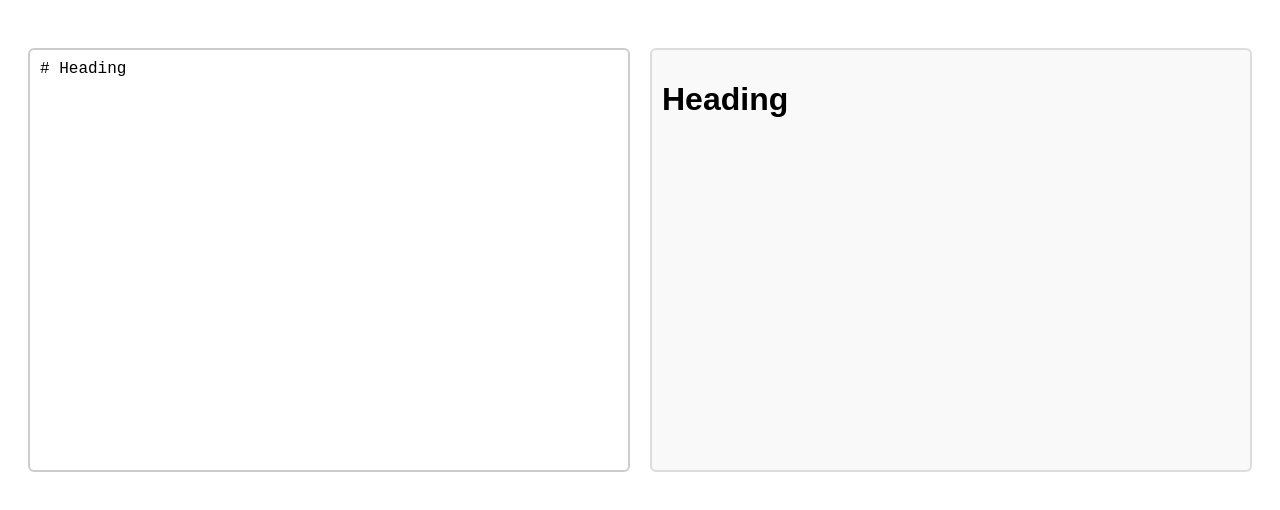
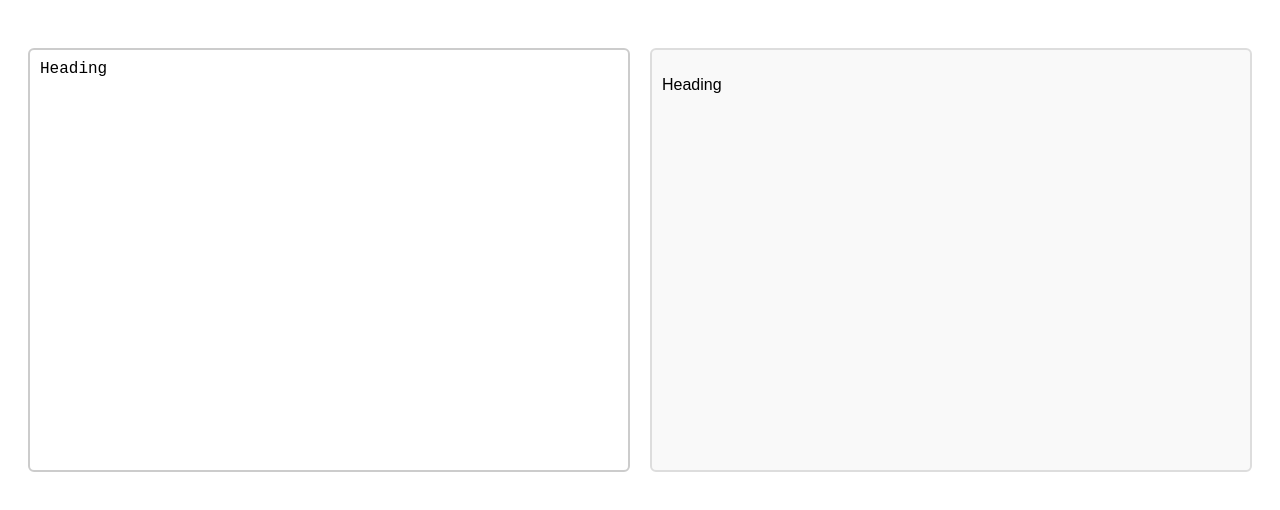
Before and after one commit to acciojob/markdown-swathigopavarapu, a React app: page / in a window 1280 px wide. Shown: the top 510 px of the page. Built offline with nearby package versions, Linux system fonts and the light colour scheme.

Commit message:
initial commit - markdown

```diff
--- a/src/components/MarkdownEditor.js
+++ b/src/components/MarkdownEditor.js
@@ -2,7 +2,7 @@ import React, { useState } from "react";
 import ReactMarkdown from "react-markdown";
 
 function MarkdownEditor() {
-  const [markdown, setMarkdown] = useState("# Heading");
+  const [markdown, setMarkdown] = useState("Heading");
 
   return (
     <div className="editor-container">
```
